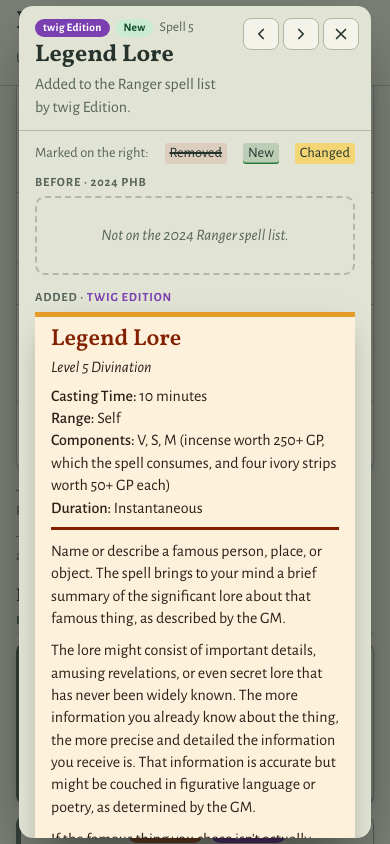
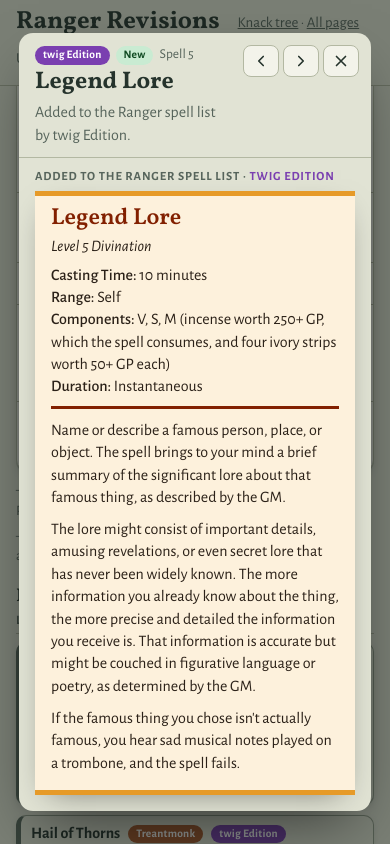
Before and after one commit to zhangi-html/zhangi-html.github.io, a plain HTML site: page ranger-revised/compare.html in a window 390 px wide. Both pictures are taken after a click on the button "Legend Lore". Shown: the part 3179-4023 px from the top of the page. Drawn offline with nearby package versions, Linux system fonts and the light colour scheme.

Commit message:
Show spells added to the list as a single card, not a diff

```diff
--- a/ranger-revised/compare.html
+++ b/ranger-revised/compare.html
@@ -179,6 +179,8 @@ dialog.cmp::backdrop { background: rgba(20, 28, 24, .5); }
 .cmp-body .legend { margin-bottom: 12px; }
 .panes { display: grid; grid-template-columns: repeat(var(--np, 2), minmax(0, 1fr)); gap: 16px; align-items: start; }
 dialog.cmp.wide { width: min(1600px, calc(100vw - 24px)); }
+dialog.cmp.single { width: min(680px, calc(100vw - 24px)); }
+dialog.cmp.single .legend { display: none; }
 .sgroup { display: flex; flex-direction: column; gap: 4px; }
 .sgroup .top { margin-bottom: 2px; }
 .sgroup .sum { padding-left: 8px; border-left: 3px solid var(--c); }
@@ -634,14 +636,17 @@ dialog.cmp.wide { width: min(1600px, calc(100vw - 24px)); }
       $("cmpMeta").innerHTML = `<span class="pill src">${esc(s.name)}</span><span class="pill ${it.change}">${CHANGE[it.change] || it.change}</span><span>${levelOf(it)}</span>`;
       $("cmpTitle").innerHTML = nameOf(it);
       $("cmpSum").innerHTML = md(it.summary);
-      // A spell added to the list is unchanged, so it shows as written rather than all-green.
-      const [a, b] = it.listAdd ? [null, spellCards(it.after, null)[0]] : isSpell(it) ? spellCards(it.before, it.after) : featureCards(it.before, it.after);
-      panes = [pane("Before · 2024 PHB", a || absent(it.listAdd ? "Not on the 2024 Ranger spell list." : "Not in the 2024 Ranger.")),
-        pane(`${it.listAdd ? "Added" : "After"} · <b>${esc(s.name)}</b>`, b || absent("Removed."))];
+      // A spell added to the list is unchanged, so it's shown once, as written, with no diff.
+      if (it.listAdd) panes = [pane(`Added to the Ranger spell list · <b>${esc(s.name)}</b>`, spellCards(it.after, null)[0])];
+      else {
+        const [a, b] = isSpell(it) ? spellCards(it.before, it.after) : featureCards(it.before, it.after);
+        panes = [pane("Before · 2024 PHB", a || absent("Not in the 2024 Ranger.")), pane(`After · <b>${esc(s.name)}</b>`, b || absent("Removed."))];
+      }
       notes = [it.after ? null : it.afterNote, it.note, it.listAdd ? null : s.note].filter(Boolean);
     }
     $("panes").style.setProperty("--np", panes.length);
     dlg.classList.toggle("wide", panes.length > 2);
+    dlg.classList.toggle("single", panes.length === 1);
     $("panes").innerHTML = panes.join("");
     $("cmpNote").hidden = !notes.length; $("cmpNote").innerHTML = notes.map(md).join("<br>");
     const idx = order.indexOf(it);
```
